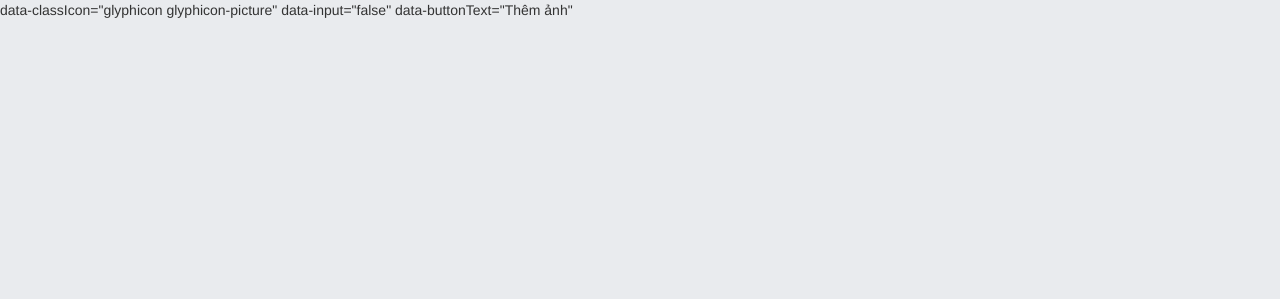
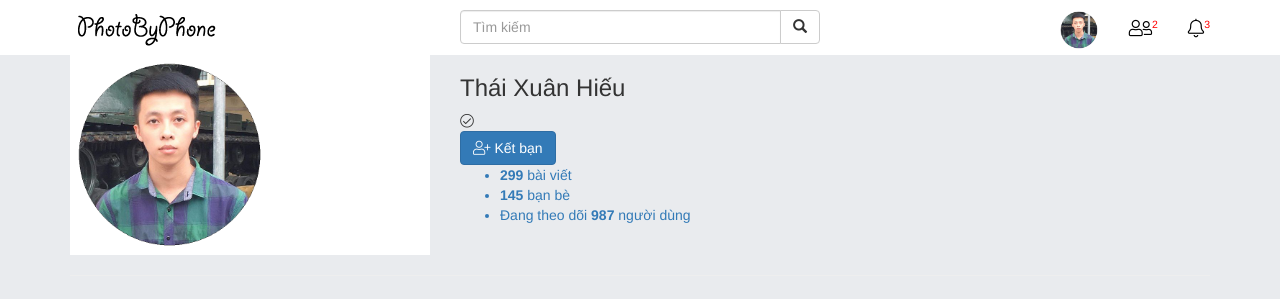
Before and after one commit to ThaiXuanHieu/MobilePhotographyCommunity, a plain HTML site: page client/profile.html in a window 1280 px wide. Drawn offline with nearby package versions, Linux system fonts and the light colour scheme.

Commit message:
design profile

```diff
--- a/client/profile.html
+++ b/client/profile.html
@@ -1,19 +1,97 @@
 <!DOCTYPE html>
-<html lang="en">
+<html lang="vi">
 
 <head>
     <meta charset="UTF-8">
     <meta name="viewport" content="width=device-width, initial-scale=1.0">
-    <link rel="stylesheet" href="https://maxcdn.bootstrapcdn.com/bootstrap/3.3.7/css/bootstrap.min.css"
-        integrity="sha384-BVYiiSIFeK1dGmJRAkycuHAHRg32OmUcww7on3RYdg4Va+PmSTsz/K68vbdEjh4u" crossorigin="anonymous">
+    <script src="https://ajax.googleapis.com/ajax/libs/jquery/3.4.1/jquery.min.js"></script>
+    <link rel="stylesheet" href="https://maxcdn.bootstrapcdn.com/bootstrap/3.4.0/css/bootstrap.min.css">
     <link rel="stylesheet" href="./fonts/fontawesome-pro-5.11.2-web/css/all.min.css">
-    <script src="https://ajax.googleapis.com/ajax/libs/jquery/3.4.1/jquery.min.js"></script>
+    <script src="https://maxcdn.bootstrapcdn.com/bootstrap/3.4.1/js/bootstrap.min.js"></script>
+    <script src="./js/bootstrap-filestyle.min.js"></script>
     <link rel="stylesheet" href="./css/style.css">
     <title>Thái Xuân Hiếu</title>
 </head>
 
 <body>
-    data-classIcon="glyphicon glyphicon-picture" data-input="false" data-buttonText="Thêm ảnh"
+    <header class="header bg-white">
+        <div class="container">
+            <div class="row">
+                <div class="col-xs-4">
+                    <div class="logo jumbToHome" style="padding-top: 3px;">
+                        <a href="index.html">
+                            <img src="./img/logo.png" alt="">
+                        </a>
+                    </div>
+                </div>
+                <div class="col-xs-4 search-box">
+                    <form action="" method="post">
+                        <div class="input-group">
+                            <input type="text" class="form-control" placeholder="Tìm kiếm" id="txtSearch" name="search">
+                            <div class="input-group-btn">
+                                <button class="btn btn-default" type="submit"><i
+                                        class="glyphicon glyphicon-search"></i></button>
+                            </div>
+                        </div>
+                    </form>
+                </div>
+                <!-- <div class="col-sm-4 jumbToLogin">
+                    <a href="login.html" class="btn btn-primary" style="float: right;">Đăng nhập</a>
+                </div> -->
+
+                <div class="col-xs-4 my-box">
+                    <div class="f-right">
+                        <a href=""><img class="user-avt" src="./img/auth/avatar.png" style="width: 40px; height: 40px;"
+                                alt=""></a>
+                        <a href=""><i class="fal fa-user-friends fa-lg" style="color: black;"></i><sup
+                                style="color: red;">2</sup></a>
+                        <!-- Popover -->
+                        <a href="#" id="notification" data-toggle="popover"><i class="fal fa-bell fa-lg"
+                                style="color: black;"></i><sup style="color: red;">3</sup></a>
+
+                        <div style="display:none" class="list">
+                            <ul>
+                                <li style="list-style-type: none;">
+                                    <p>Thái Xuân Hiếu đã bình luận về bài viết của bạn</p>
+                                </li>
+                            </ul>
+                        </div>
+                        <!-- /Popover -->
+                    </div>
+                </div>
+            </div>
+        </div>
+    </header>
+    <section id="profile">
+        <div class="container">
+            <div class="row">
+                <div class="col-sm-4 avt-box">
+                    <div class="bg-white center">
+                        <img src="./img/auth/avatar.png" alt="" width="200px" height="200px">
+                    </div>
+                </div>
+                <div class="col-sm-8 detail-info">
+                    <div class="user-info">
+                        <div class="user-name">
+                            <h3>Thái Xuân Hiếu</h3>
+                        </div>
+                        <div class="verified"><i class="fal fa-check-circle"></i></div>
+                        <div class="friend-status">
+                            <a href="#" class="btn btn-primary"><i class="fal fa-user-plus"></i> Kết bạn</a>
+                        </div>
+                    </div>
+                    <div class="other-info">
+                        <ul>
+                            <a href=""><li><span><strong>299</strong></span> bài viết</li></a>
+                            <a href=""><li><span><strong>145</strong></span> bạn bè</li></a>
+                            <a href=""><li>Đang theo dõi <span><strong>987</strong></span> người dùng</li></a>
+                        </ul>
+                    </div>
+                </div>
+            </div>
+            <hr>
+        </div>
+    </section>
 </body>
 
 </html>
```
